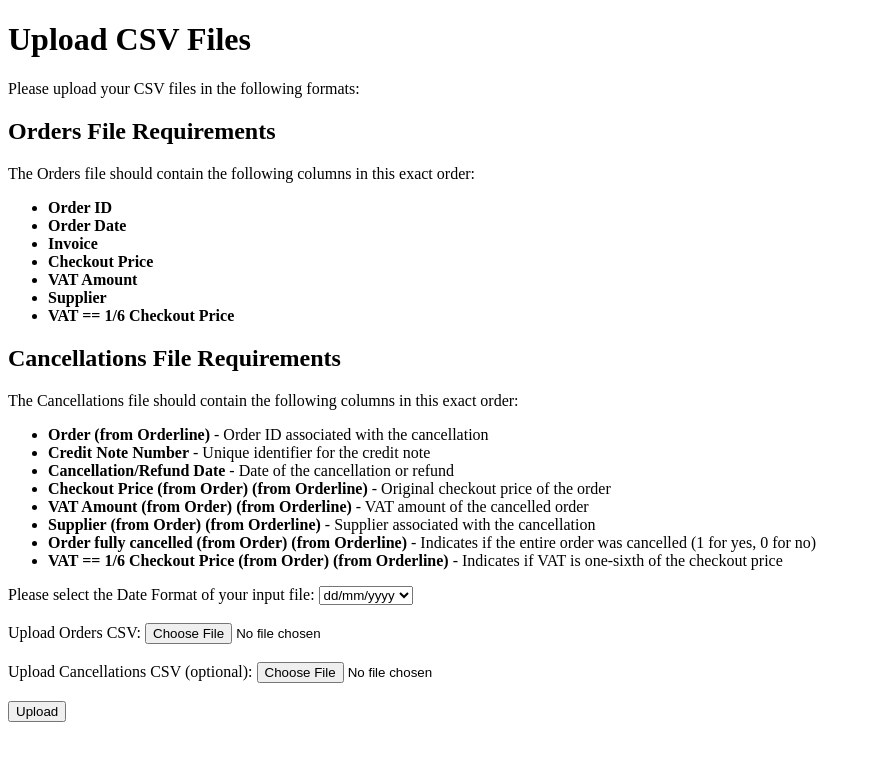
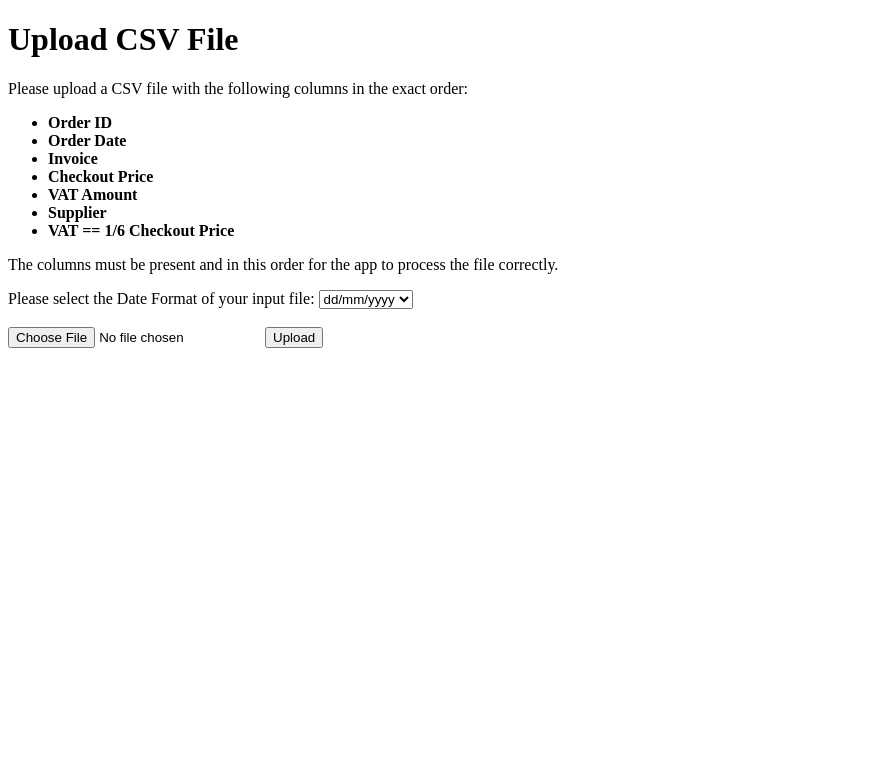
Before and after one commit to outfielder/accounting-webapp, a Flask app: page / in a window 1280 px wide. Shown: the top 761 px of the page, without its empty margins (0-871 px from the left). Run offline with Flask 3, Linux system fonts and the light colour scheme.

Commit message:
Revert "add support for supplier cancellations"
This reverts commit 4f5a778bb1c6c2c10c1d9cb4ce897b88fa99e085.

```diff
--- a/app.py
+++ b/app.py
@@ -1,4 +1,4 @@
-from flask import Flask, request, redirect, render_template, send_file, send_from_directory
+from flask import Flask, request, redirect, render_template, send_file
 import pandas as pd
 import os
 from datetime import datetime
@@ -24,92 +24,80 @@ def home():
 
 @app.route('/upload', methods=['POST'])
 def upload_file():
-    orders_file = request.files.get('orders_file')
-    cancellations_file = request.files.get('cancellations_file')
+    if 'file' not in request.files:
+        return redirect('/')
+
+    file = request.files['file']
     date_format = request.form.get('date_format')
 
-    if not orders_file or orders_file.filename == '':
+    if file.filename == '':
         return redirect('/')
 
-    orders_filepath = os.path.join(app.config['UPLOAD_FOLDER'], orders_file.filename)
-    orders_file.save(orders_filepath)
-    orders_processed_filepath = process_orders(orders_filepath, date_format)
-
-    # Process cancellations if the file is provided
-    if cancellations_file and cancellations_file.filename != '':
-        cancellations_filepath = os.path.join(app.config['UPLOAD_FOLDER'], cancellations_file.filename)
-        cancellations_file.save(cancellations_filepath)
-        cancellations_processed_filepath = process_cancellations(cancellations_filepath, date_format)
-        return send_from_directory(PROCESSED_FOLDER, cancellations_processed_filepath, as_attachment=True)
-
-    return send_from_directory(PROCESSED_FOLDER, orders_processed_filepath, as_attachment=True)
+    if file:
+        filepath = os.path.join(app.config['UPLOAD_FOLDER'], file.filename)
+        file.save(filepath)
+        processed_filepath = process_file(filepath, date_format)
+        return send_file(processed_filepath, as_attachment=True)
 
 
-def process_orders(filepath, date_format):
-    # Process orders CSV file as you already have it.
+def process_file(filepath, date_format):
     orders = pd.read_csv(filepath)
-    # Existing processing logic for orders...
-    processed_filename = 'xero_bills_export.csv'
-    processed_filepath = os.path.join(PROCESSED_FOLDER, processed_filename)
-    orders.to_csv(processed_filepath, index=False)
-    return processed_filename
 
+    orders.columns = ['Order ID', 'Order Date', 'Invoice', 'Checkout Price', 'VAT Amount', 'Supplier',
+                      'VAT == 1/6 Checkout Price']
 
-def process_cancellations(filepath, date_format):
-    cancellations = pd.read_csv(filepath)
-    # Process cancellations CSV file similar to the code you have.
+    orders['Checkout Price'] = orders['Checkout Price'].str.replace('£', '').astype(float)
+    orders['VAT Amount'] = orders['VAT Amount'].str.replace('£', '').astype(float)
 
-    cancellations['Checkout Price (from Order) (from Orderline)'] = cancellations[
-        'Checkout Price (from Order) (from Orderline)'].str.replace('£', '').astype(float)
-    cancellations['VAT Amount (from Order) (from Orderline)'] = cancellations[
-        'VAT Amount (from Order) (from Orderline)'].str.replace('£', '').astype(float)
+    # Define the date conversion format based on user input
+    input_date_format = '%d/%m/%Y' if date_format == 'dd/mm/yyyy' else '%m/%d/%Y'
+    output_date_format = '%d/%m/%Y' if date_format == 'mm/dd/yyyy' else input_date_format
 
-    xero_refund_data = pd.DataFrame(columns=[
+    # Convert dates based on the selected input format
+    orders['Order Date'] = orders['Order Date'].apply(lambda x: datetime.strptime(x, input_date_format).strftime(output_date_format))
+
+    xero_data = pd.DataFrame(columns=[
         '*ContactName', '*InvoiceNumber', '*InvoiceDate', '*DueDate', '*Quantity', '*UnitAmount', '*AccountCode',
         '*TaxType'
     ])
 
-    cancellations_filtered = cancellations[
-        cancellations['Order fully cancelled (from Order) (from Orderline)'] == 1].drop_duplicates(
-        subset=['Order (from Orderline)'])
-
-    for index, row in cancellations_filtered.iterrows():
-        unit_amount = row['VAT Amount (from Order) (from Orderline)'] * 6 if row[
-                                                                                 'VAT == 1/6 Checkout Price (from Order) (from Orderline)'] == 0 else \
-            row['Checkout Price (from Order) (from Orderline)']
+    for index, row in orders.iterrows():
+        unit_amount = row['VAT Amount'] * 6 if row['VAT == 1/6 Checkout Price'] == 0 else row['Checkout Price']
 
         main_row = {
-            '*ContactName': row['Supplier (from Order) (from Orderline)'],
-            '*InvoiceNumber': row['Credit Note Number'],
-            '*InvoiceDate': row['Cancellation/Refund Date'],
-            '*DueDate': row['Cancellation/Refund Date'],
+            '*ContactName': row['Supplier'],
+            '*InvoiceNumber': row['Order ID'],
+            '*InvoiceDate': row['Order Date'],
+            '*DueDate': row['Order Date'],
             '*Quantity': 1,
-            '*UnitAmount': -unit_amount,
+            '*UnitAmount': unit_amount,
             '*AccountCode': 'Stock',
             '*TaxType': '20% (VAT on Expenses)'
         }
 
-        xero_refund_data = pd.concat([xero_refund_data, pd.DataFrame([main_row])], ignore_index=True)
+        xero_data = pd.concat([xero_data, pd.DataFrame([main_row])], ignore_index=True)
 
-        if row['VAT == 1/6 Checkout Price (from Order) (from Orderline)'] == 0:
-            discount_amount = unit_amount - row['Checkout Price (from Order) (from Orderline)']
+        if row['VAT == 1/6 Checkout Price'] == 0:
+            discount_amount = unit_amount - row['Checkout Price']
+
             discount_row = {
-                '*ContactName': row['Supplier (from Order) (from Orderline)'],
-                '*InvoiceNumber': row['Credit Note Number'],
-                '*InvoiceDate': row['Cancellation/Refund Date'],
-                '*DueDate': row['Cancellation/Refund Date'],
+                '*ContactName': row['Supplier'],
+                '*InvoiceNumber': row['Order ID'],
+                '*InvoiceDate': row['Order Date'],
+                '*DueDate': row['Order Date'],
                 '*Quantity': 1,
-                '*UnitAmount': discount_amount,
+                '*UnitAmount': -discount_amount,
                 '*AccountCode': 'Discounts',
                 '*TaxType': 'No VAT'
             }
-            xero_refund_data = pd.concat([xero_refund_data, pd.DataFrame([discount_row])], ignore_index=True)
 
-    processed_filename = 'xero_refunds_export.csv'
+            xero_data = pd.concat([xero_data, pd.DataFrame([discount_row])], ignore_index=True)
+
+    processed_filename = 'xero_bills_export.csv'
     processed_filepath = os.path.join(PROCESSED_FOLDER, processed_filename)
-    xero_refund_data.to_csv(processed_filepath, index=False)
+    xero_data.to_csv(processed_filepath, index=False)
 
-    return processed_filename
+    return processed_filepath
 
 
 if __name__ == "__main__":
--- a/templates/upload.html
+++ b/templates/upload.html
@@ -6,11 +6,8 @@
     <title>CSV Processor</title>
 </head>
 <body>
-    <h1>Upload CSV Files</h1>
-    <p>Please upload your CSV files in the following formats:</p>
-
-    <h2>Orders File Requirements</h2>
-    <p>The Orders file should contain the following columns in this exact order:</p>
+    <h1>Upload CSV File</h1>
+    <p>Please upload a CSV file with the following columns in the exact order:</p>
     <ul>
         <li><strong>Order ID</strong></li>
         <li><strong>Order Date</strong></li>
@@ -20,19 +17,7 @@
         <li><strong>Supplier</strong></li>
         <li><strong>VAT == 1/6 Checkout Price</strong></li>
     </ul>
-
-    <h2>Cancellations File Requirements</h2>
-    <p>The Cancellations file should contain the following columns in this exact order:</p>
-    <ul>
-        <li><strong>Order (from Orderline)</strong> - Order ID associated with the cancellation</li>
-        <li><strong>Credit Note Number</strong> - Unique identifier for the credit note</li>
-        <li><strong>Cancellation/Refund Date</strong> - Date of the cancellation or refund</li>
-        <li><strong>Checkout Price (from Order) (from Orderline)</strong> - Original checkout price of the order</li>
-        <li><strong>VAT Amount (from Order) (from Orderline)</strong> - VAT amount of the cancelled order</li>
-        <li><strong>Supplier (from Order) (from Orderline)</strong> - Supplier associated with the cancellation</li>
-        <li><strong>Order fully cancelled (from Order) (from Orderline)</strong> - Indicates if the entire order was cancelled (1 for yes, 0 for no)</li>
-        <li><strong>VAT == 1/6 Checkout Price (from Order) (from Orderline)</strong> - Indicates if VAT is one-sixth of the checkout price</li>
-    </ul>
+    <p>The columns must be present and in this order for the app to process the file correctly.</p>
 
     <form method="POST" action="/upload" enctype="multipart/form-data">
         <label for="date-format">Please select the Date Format of your input file:</label>
@@ -41,15 +26,7 @@
             <option value="mm/dd/yyyy">mm/dd/yyyy</option>
         </select>
         <br><br>
-
-        <label>Upload Orders CSV:</label>
-        <input type="file" name="orders_file" accept=".csv" required>
-        <br><br>
-
-        <label>Upload Cancellations CSV (optional):</label>
-        <input type="file" name="cancellations_file" accept=".csv">
-        <br><br>
-
+        <input type="file" name="file" accept=".csv" required>
         <input type="submit" value="Upload">
     </form>
 </body>
```
